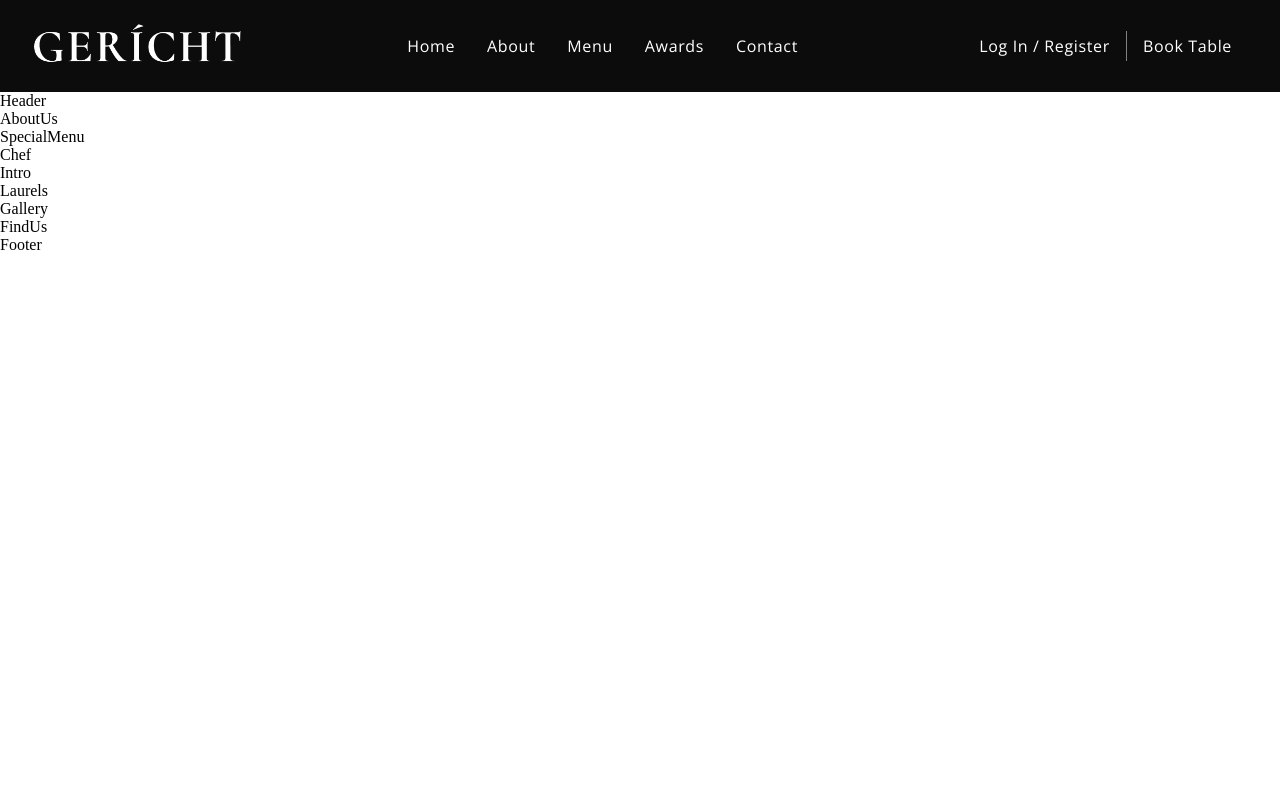
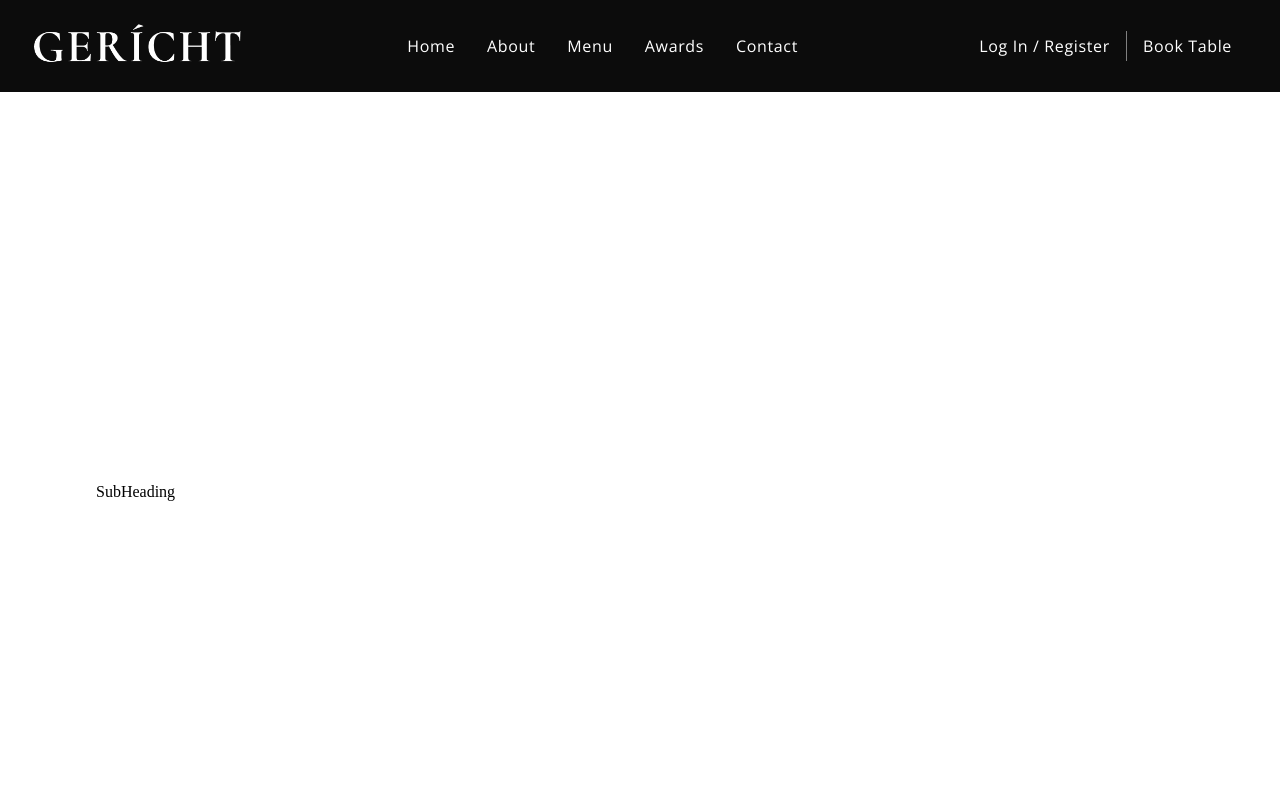
Before and after one commit to AnnaAn01/react-restaurant-website, a React (Create React App) app: page / in a window 1280 px wide. Shown: the top 800 px of the page. Built offline with nearby package versions, Linux system fonts and the light colour scheme; the HTML template or start-up script is replaced by a standard one; a web font is replaced by a local one.

Commit message:
creating the Header section

```diff
--- a/src/container/Header/Header.jsx
+++ b/src/container/Header/Header.jsx
@@ -1,10 +1,15 @@
 import React from 'react';
+import { images } from "../../constants";
+import { SubHeading } from "../../components";
 
 import './Header.css';
 
 const Header = () => (
-  <div>
-    Header
+  <div className="app__header app__wrapper section__padding" id="home">
+    <div className="app__wrapper_info">
+      <SubHeading />
+    </div>
+    <div className="app__wrapper_img"></div>
   </div>
 );
 
```
